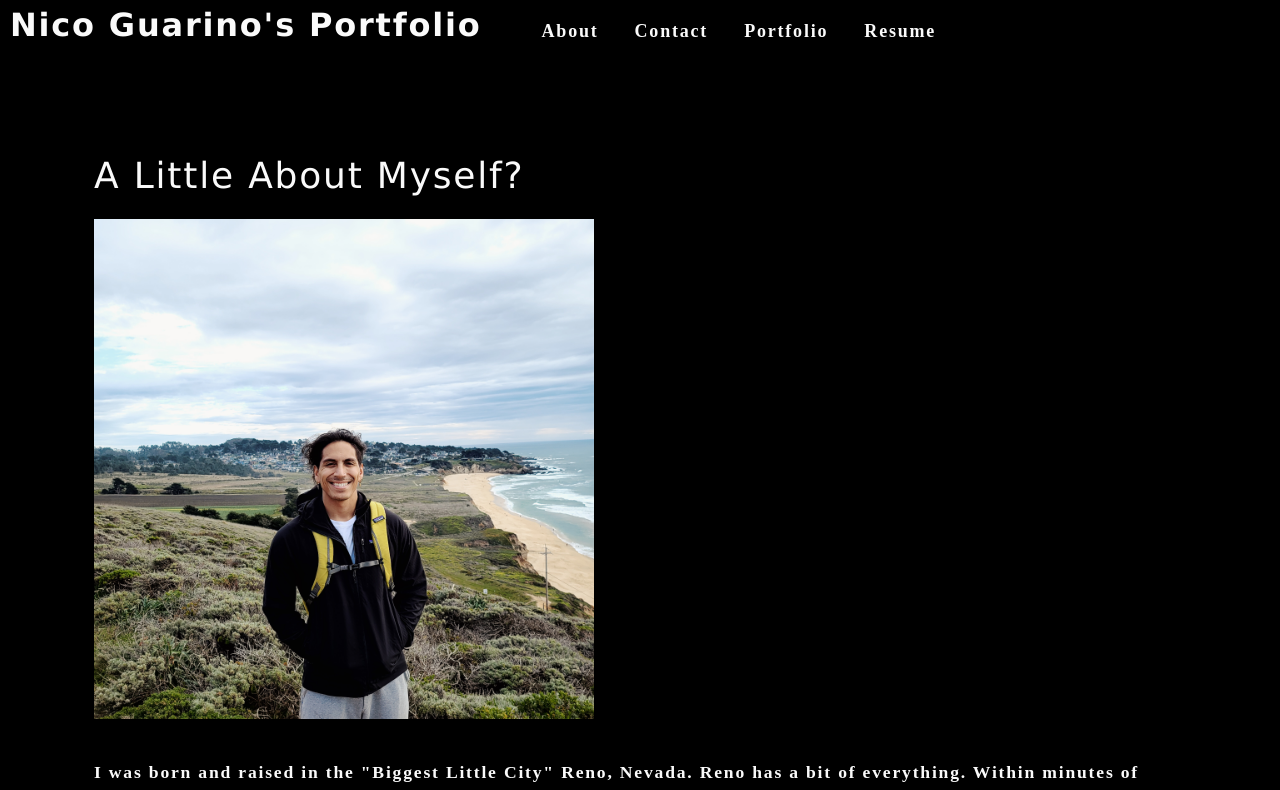
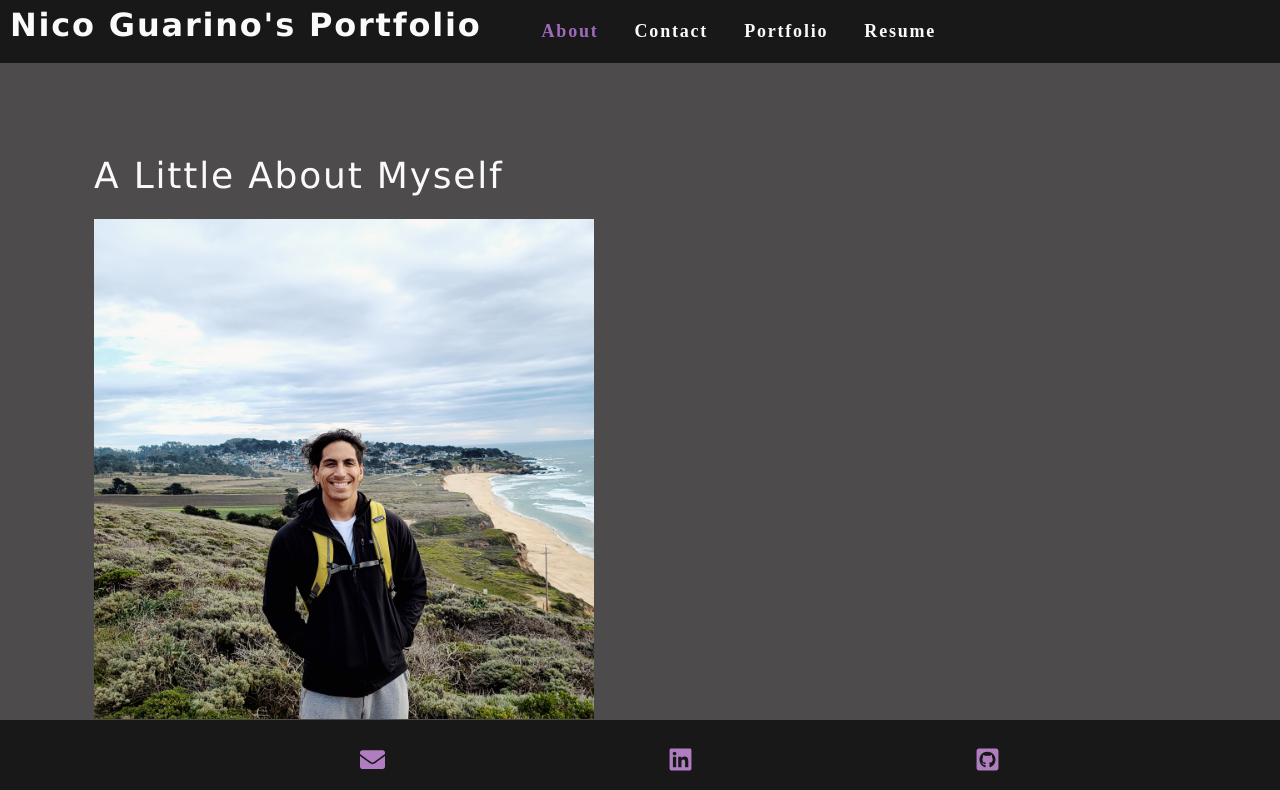
Before and after one commit to nicoguarino/portfolio-2, a React (Create React App) app: page / in a window 1280 px wide. Shown: the top 790 px of the page. Built offline with nearby package versions, Linux system fonts and the light colour scheme.

Commit message:
css styling, created footer component, modified contact component"

```diff
--- a/package.json
+++ b/package.json
@@ -10,6 +10,7 @@
     "react": "^17.0.2",
     "react-bootstrap": "^2.0.3",
     "react-dom": "^17.0.2",
+    "react-icons": "^4.3.1",
     "react-scripts": "4.0.3",
     "web-vitals": "^1.1.2"
   },
--- a/src/App.css
+++ b/src/App.css
@@ -14,7 +14,7 @@
 }
 
 .App-header {
-  background-color: #282c34;
+  background-color: #686a6d;
   min-height: 100vh;
   display: flex;
   flex-direction: column;
--- a/src/App.js
+++ b/src/App.js
@@ -4,10 +4,10 @@ import About from './components/About/about';
 import Portfolio from './components/Portfolio/portfolio';
 import Contact from './components/Contact/contact';
 import Resume from './components/Resume/resume';
-
+import Footer from './components/Footer/footer'
 function App() {
 
-   const [currentPage, handlePageChange] = useState('About');
+  const [currentPage, setPageChange] = useState('About');
 
 
   const renderPage = () => {
@@ -15,7 +15,7 @@ function App() {
       case 'About':
         return <About />;
       case 'Portfolio':
-         return <Portfolio/>;
+        return <Portfolio />;
       case 'Contact':
         return <Contact />;
       case 'Resume':
@@ -27,11 +27,11 @@ function App() {
 
   return (
     <div>
-      <Nav urrentPage={currentPage} handlePageChange={handlePageChange} />
+      <Nav currentPage={currentPage} setPageChange={setPageChange} />
       <main>
         <div>{renderPage(currentPage)}</div>
       </main>
-      <footer></footer>
+      <Footer/>
     </div>
   );
 }
--- a/src/components/About/about.js
+++ b/src/components/About/about.js
@@ -5,7 +5,7 @@ function About() {
 
     return (
         <section className="my-5" >
-            <h1 id="about">A Little About Myself?</h1>
+            <h1 id="about">A Little About Myself</h1>
             <img src={aboutPhoto} className="my-2" style={{ width: "500px", height: '500px' }} alt="cover" />
             <div className="my-2">
             <p>
--- a/src/components/Contact/contact.js
+++ b/src/components/Contact/contact.js
@@ -1,5 +1,7 @@
 import React, { useState } from 'react';
 import { validateEmail } from '../../utils/helpers';
+import "../../../src/index.css"
+import { Form, Container } from 'react-bootstrap';
 
 function ContactForm() {
     const [formState, setFormState] = useState({ name: '', email: '', message: '' });
@@ -39,29 +41,32 @@ function ContactForm() {
     console.log(formState);
 
     return (
-        <section>
+        <Container className='contact-container'>
             <h1>Contact me</h1>
-            <form id="contact-form" onSubmit={handleSubmit}>
-                <div>
-                    <label htmlFor="name">Name:</label>
-                    <input type="text" defaultValue={name} onChange={handleChange} name="name" />
-                </div>
-                <div>
-                    <label htmlFor="email">Email address:</label>
-                    <input type="email" defaultValue={email} name="email" onChange={handleChange} />
-                </div>
-                <div>
-                    <label htmlFor="message">Message:</label>
-                    <textarea name="message" defaultValue={message} onChange={handleChange} rows="5" />
-                </div>
+            <Form onSubmit={handleSubmit} >
+                <Form.Group className="mb-3" controlId="Name">
+                    <Form.Label>Name:</Form.Label>
+                    <br />
+                    <Form.Control type="text" defaultValue={name} name="name" placeholder="Name" onChange={handleChange} />
+                </Form.Group>
+                <Form.Group className="mb-3" controlId="exampleForm.ControlInput1" >
+                    <Form.Label>Email address:</Form.Label>
+                    <br />
+                    <Form.Control type="email" defaultValue={email} name="email" placeholder="name@example.com" onChange={handleChange} />
+                </Form.Group>
+                <Form.Group className="mb-3" controlId="exampleForm.ControlTextarea1" >
+                    <Form.Label>Message:</Form.Label>
+                    <br />
+                    <Form.Control as="textarea" placeholder="Message" defaultValue={message} name="message" rows={3} onChange={handleChange} />
+                </Form.Group>
                 {errorMessage && (
                     <div>
                         <p className="error-text">{errorMessage}</p>
                     </div>
                 )}
                 <button type="submit">Submit</button>
-            </form>
-        </section>
+            </Form>
+        </Container>
     );
 
 }
--- /dev/null
+++ b/src/components/Footer/footer.js
@@ -0,0 +1,26 @@
+import React from "react"
+import { FaLinkedin, FaGithubSquare, FaEnvelope  } from "react-icons/fa";
+import "../../../src/index.css"
+
+
+function Footer() {
+    return (
+        <menu className='footer'>
+        <ul className="footer-content">
+          <li>
+            <a className='footer-a' href="mailto: nizoworld@gmail.com/" target="_blank"><FaEnvelope/></a>
+          </li>
+
+          <li>
+            <a className='footer-a' href="https://www.linkedin.com/in/nico-guarino-40243754/" target="_blank"><FaLinkedin/></a>
+          </li>
+
+          <li>
+            <a className='footer-a' href="https://github.com/nicoguarino" target="_blank"><FaGithubSquare/></a>
+          </li>
+        </ul>
+      </menu>
+    )
+}
+
+export default Footer;
--- a/src/components/Modal/index.js
+++ b/src/components/Modal/index.js
@@ -9,9 +9,9 @@ const Modal = ({ onClose, currentPhoto }) => {
                 <h3 className="modalTitle">{name}</h3>
                 <img src={require(`../../assets/portfolioPhotos/${index}.PNG`).default} alt={name} />
                 <center>
-                <div><a href={deployedWebsite}>Deployed Website</a></div>
+                <div><a href={deployedWebsite} target="_blank">Deployed Website</a></div>
 
-                <div><a href={gitRepo}>GitHub Repo</a></div>
+                <div><a href={gitRepo} target="_blank">GitHub Repo</a></div>
 
                 <button onClick={onClose} type="button">Close</button>
                 </center>
--- a/src/components/Nav/nav.js
+++ b/src/components/Nav/nav.js
@@ -1,6 +1,8 @@
 import React, { useEffect } from 'react';
+import "../../../src/index.css"
 
 function Nav(props) {
+
     const tabs = ['About', 'Contact', 'Portfolio', 'Resume'];
 
     useEffect(() => {
@@ -18,12 +20,14 @@ function Nav(props) {
             <nav>
                 <ul className="flex-row">
                     {tabs.map(tab => (
-                        <li className="mx-2" key={tab}>
+                        <li className='mx-2' key={tab}>
                             <a
                                 href={'#' + tab.toLowerCase()}
-                                onClick={() => props.handlePageChange(tab)}
+                                onClick={() => {
+                                    props.setPageChange(tab)
+                                }}
                                 className={
-                                    props.currentPage === tab ? 'nav-link active' : 'nav-link'
+                                    props.currentPage === tab ? 'nav-link navActive' : 'nav-link'
                                 }
                             >
                                 {tab}
--- a/src/index.css
+++ b/src/index.css
@@ -5,12 +5,12 @@ main {
   padding: 50px 30px;
 }
 :root {
-  --primary: rgb(187, 123, 123);
-  --secondary: #F3A847;
+  --primary: rgb(175, 125, 192);
+  --secondary: #a06abb;
   --tertiary: #B12704;
   --light: #fafafa;
-  --dark: #000000;
-  --darker: #111111;
+  --dark: #4d4b4b;
+  --darker: #6f6c6c;
   --error: rgb(228, 46, 1);
   --spacing-one: calc(1rem * 0.5);
   --spacing-two: calc(1rem);
@@ -89,10 +89,12 @@ a {
 
 a:hover {
   text-decoration: underline;
+  color: #a06abb;
 }
 
 header {
-  background: var(--dark);
+  background: #181818;
+  width: 100%;
 }
 
 header a {
@@ -128,10 +130,6 @@ span[role="img"] {
   cursor: default;
 }
 
-form {
-  width: 40%;
-}
-
 input {
   font-size: 1rem;
   padding: 0.25rem;
@@ -152,6 +150,7 @@ li {
 
 nav a:hover {
   text-decoration: none;
+  color: #a06abb;
 }
 
 nav  li {
@@ -173,6 +172,7 @@ textarea {
 }
 
 .flex-row {
+  text-align: center;
   display: flex;
   flex-wrap: wrap;
 }
@@ -236,7 +236,7 @@ textarea {
 }
 
 .img-thumbnail {
-  width: auto;
+  width: 600px;
   height: 300px;
   margin-bottom: 50px;
   cursor: pointer;
@@ -296,5 +296,35 @@ a {
 
 iframe {
   width: 45%;
-  height: 1100px;
+  height: 850px;
 }
+
+.footer{
+  font-size: 25px;
+  background: #181818;
+  width: 100%;
+  position: fixed;
+  bottom: 0;
+  width: 100%;
+  height: 5rem;
+  margin: auto;
+  padding: auto;
+}
+
+.footer-content{
+  justify-content: space-evenly;
+  display: flex;
+  flex-wrap: wrap;
+}
+
+.footer-a{
+  font-size: 25px;
+}
+
+.contact-container {
+  text-align: center;
+}
+
+.form-control {
+  width: 50% !important;
+}
```
Also changed, not shown: 1 other file (tests, documents, lock files or other folders). Lines whose indentation alone changed are shown as unchanged.
